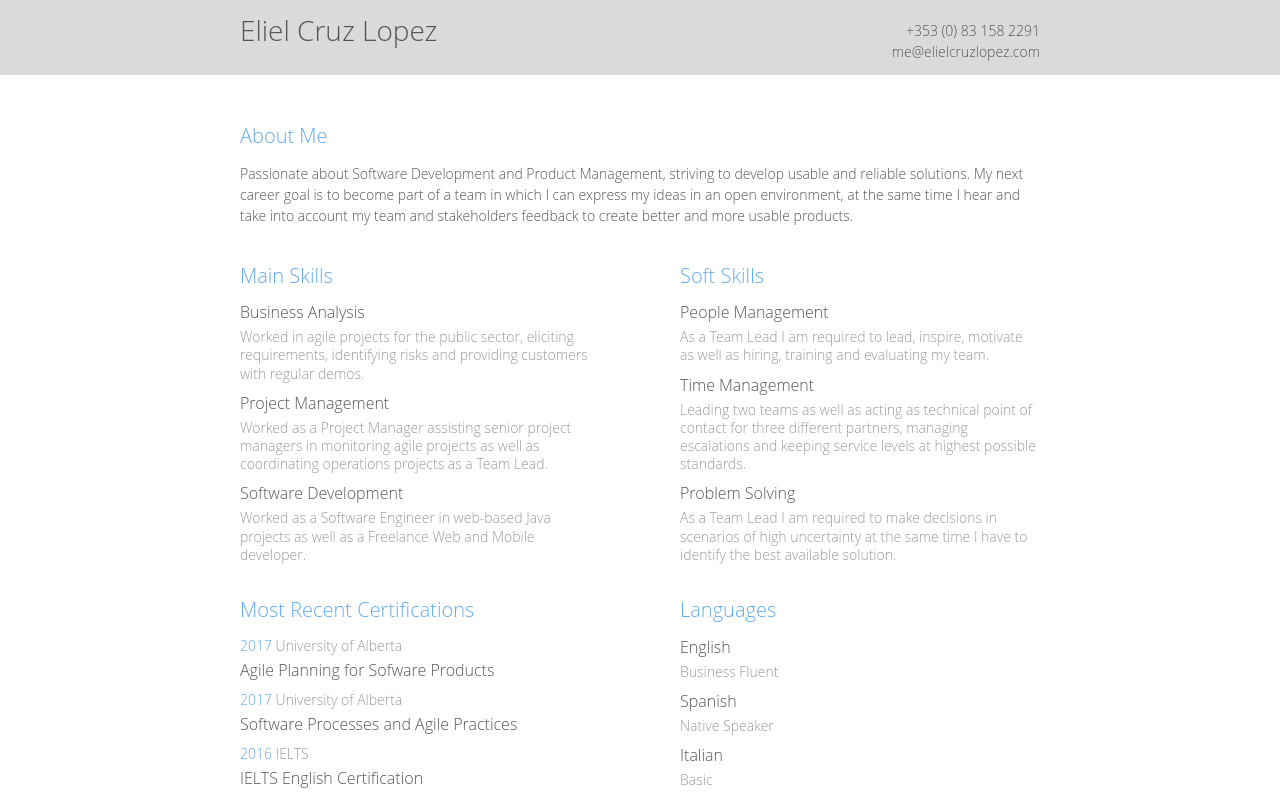
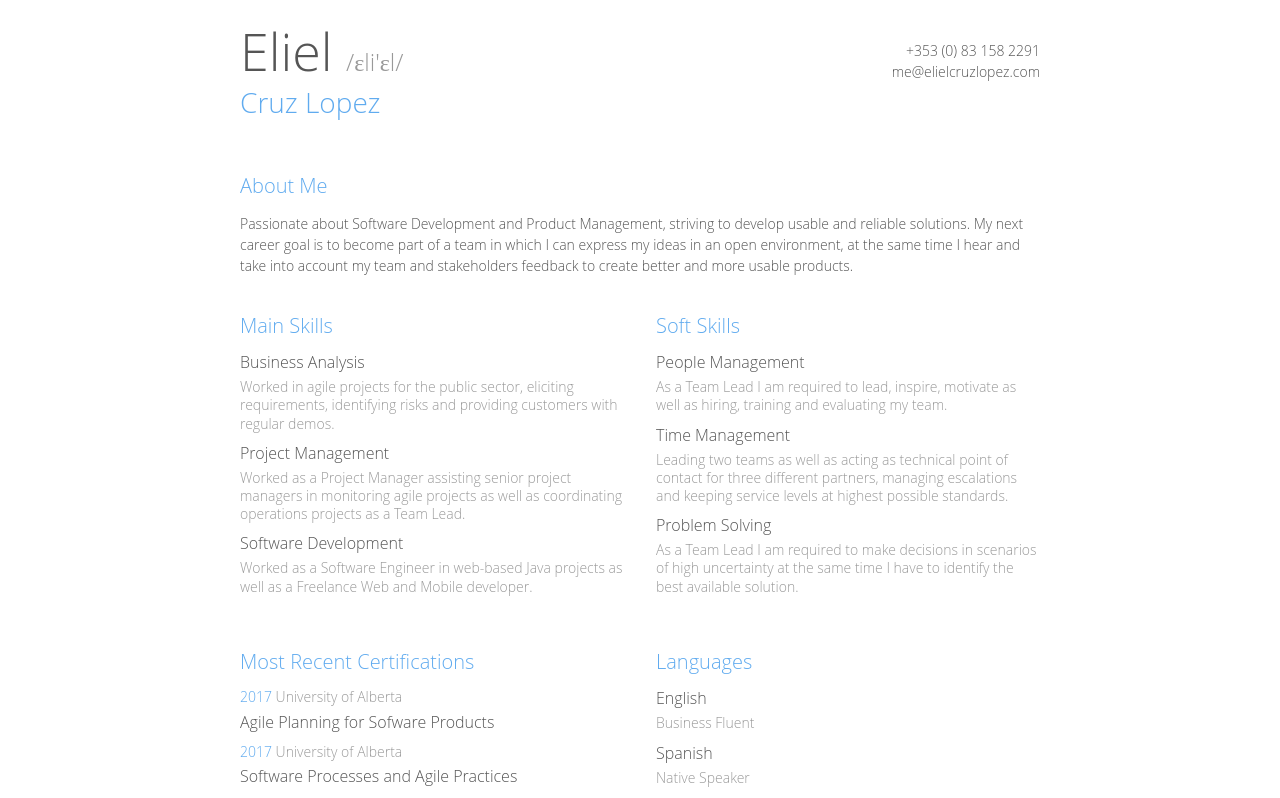
Before and after one commit to elielcruz/elielcruz, a React (Create React App) app: page / in a window 1280 px wide. Shown: the top 798 px of the page. Built offline with nearby package versions, Linux system fonts and the light colour scheme.

Commit message:
CSS Fixes

```diff
--- a/package.json
+++ b/package.json
@@ -9,7 +9,7 @@
     "react-scripts": "1.0.10"
   },
   "scripts": {
-  	"predeploy": "npm run build",
+    "predeploy": "npm run build",
     "deploy": "gh-pages -d build",
     "start": "react-scripts start",
     "build": "react-scripts build",
@@ -24,5 +24,5 @@
     "webpack": "^3.4.1",
     "webpack-dev-server": "^2.6.1"
   },
-  "homepage": "https://elielcruz.github.io/personal-website"
+  "homepage": "https://elielcruz.github.io/personal"
 }
--- a/src/App.css
+++ b/src/App.css
@@ -7,11 +7,11 @@
 }
 
 .App-header {
-  background-color: #dadada;
+
 }
 
 .App-header-container {
-  margin: 0 auto;
+  margin: 20px auto 80px auto;
   padding: 20px 10%;
   max-width: 800px;
   min-height: 35px;
@@ -29,7 +29,23 @@
 }
 
 .page-title {
+
+}
+
+.first-name {
+  font-size: 52px;
+  color: #555;
+  margin-bottom: 20px;
+}
+
+.phoneme {
+  font-size: 24px;
+  color: #999;
+}
+
+.last-name {
   font-size: 28px;
+  color: #60ABEF;
 }
 
 .App-body {
@@ -52,6 +68,8 @@ h1 {
   font-size: 32px;
   color: #555;
   font-weight: lighter;
+  clear: both;
+  line-height: 150%;
 }
 
 h2 {
@@ -85,37 +103,14 @@ h3 {
   margin: 10px 0 0;
 }
 
-.main-skills, .certifications {
-  width: 45%;
-  float: left;
-  padding-right: 10px;
-  display: block;
-}
-
-.soft-skills, .languages {
-  width: 45%;
-  float: right;
-  padding-left: 10px;
-  display: block;
-}
-
-.certifications,
-.languages,
-.main-skills,
-.soft-skills {
+.skills {
+  width: 48%;
   margin-top: 20px;
-}
-
-.certifications, .languages {
-  margin-bottom: 80px;
+  margin-bottom: 20px;
 }
 
 .year {
   color: #60ABEF;
-}
-
-.working-experience {
-  margin-bottom: 80px;
 }
 
 .working-experience-item,
--- a/src/App.js
+++ b/src/App.js
@@ -18,8 +18,9 @@ stakeholders feedback to create better and more usable products.</p>
 class Skills extends React.Component {
 	render () {
 	return	(
-		<section className="skills">
-			<div className="main-skills">
+		<div>
+		<section className="main-skills">
+			<div className="skills left">
 				<h2>Main Skills</h2>
 				<h3>Business Analysis</h3>
 				<p className="description description-below">Worked in agile projects for the public sector, eliciting requirements,
@@ -31,7 +32,9 @@ class Skills extends React.Component {
 				<p className="description description-below">Worked as a Software Engineer in web-based Java projects as well as a Freelance
 				Web and Mobile developer.</p>
 			</div>
-			<div className="soft-skills">
+		</section>
+		<section className="soft-skills">
+			<div className="skills right">
 				<h2>Soft Skills</h2>
 				<h3>People Management</h3>
 				<p className="description description-below">As a Team Lead I am required to lead, inspire, motivate as well as hiring,
@@ -45,6 +48,7 @@ class Skills extends React.Component {
 				at the same time I have to identify the best available solution.</p>
 			</div>
 		</section>
+		</div>
 	);
 	}
 }
@@ -52,8 +56,9 @@ class Skills extends React.Component {
 class Certifications extends React.Component {
 	render () {
 	return	(
-		<section className="skills">
-			<div className="certifications">
+		<div>
+		<section className="certifications">
+			<div className="skills left">
 				<h2>Most Recent Certifications</h2>
 				<p className="description description-above"><span className="year">2017</span> University of Alberta</p>
 				<h3>Agile Planning for Sofware Products</h3>
@@ -63,15 +68,8 @@ class Certifications extends React.Component {
 				<h3>IELTS English Certification</h3>
 			</div>
 		</section>
-	);
-	}
-}
-
-class Languages extends React.Component {
-	render () {
-	return	(
-		<section className="skills">
-			<div className="languages">
+		<section className="languages">
+			<div className="skills right">
 				<h2>Languages</h2>
 				<h3>English</h3>
 				<p className="description description-below">Business Fluent</p>
@@ -81,6 +79,7 @@ class Languages extends React.Component {
 				<p className="description description-below">Basic</p>
 			</div>
 		</section>
+		</div>
 	);
 	}
 }
@@ -282,7 +281,10 @@ class App extends Component {
 	    <div className="App-header">
 	    <div className="App-header-container">
 	      <div className="header-left">
-	      	<div className="page-title">Eliel Cruz Lopez</div>
+	      	<div className="page-title">
+	      		<div className="first-name">Eliel <span className="phoneme">/ɛli'ɛl/</span></div>
+	      		<div className="last-name">Cruz Lopez</div>
+	      	</div>
 	      </div>
 	      <div className="header-right">
 	      	<div className="phone">+353 (0) 83 158 2291</div>
@@ -294,7 +296,6 @@ class App extends Component {
 	    	<AboutMe lang={this.state.lang}/>
 	    	<Skills lang={this.state.lang}/>
 	    	<Certifications lang={this.state.lang}/>
-	    	<Languages lang={this.state.lang}/>
 	    	<WorkingExperience lang={this.state.lang}/>
 	    	<Education lang={this.state.lang}/>
 	    </div>
```
Also changed, not shown: src/logo.svg (deleted), 1 other file (tests, documents, lock files or other folders).
